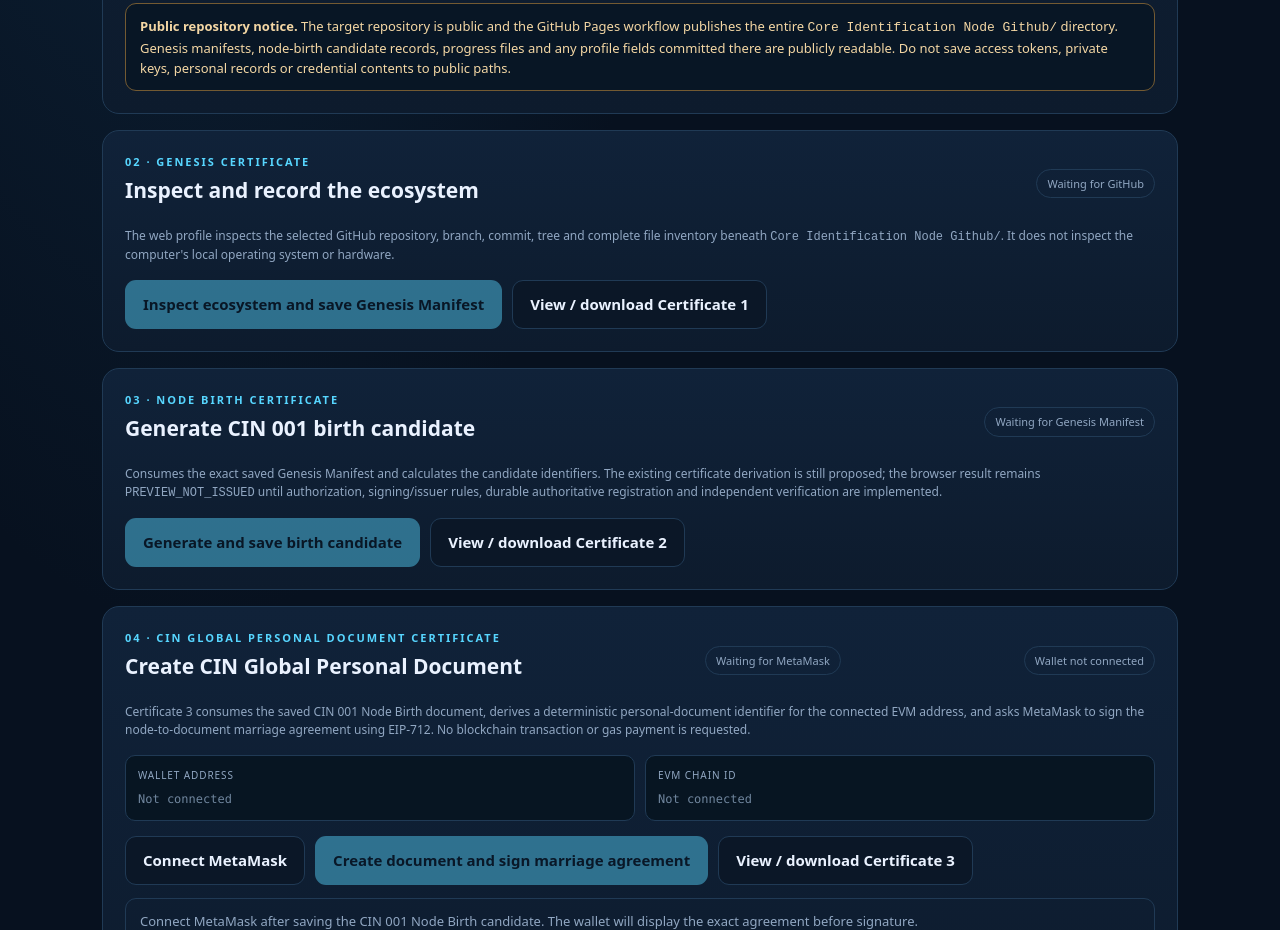
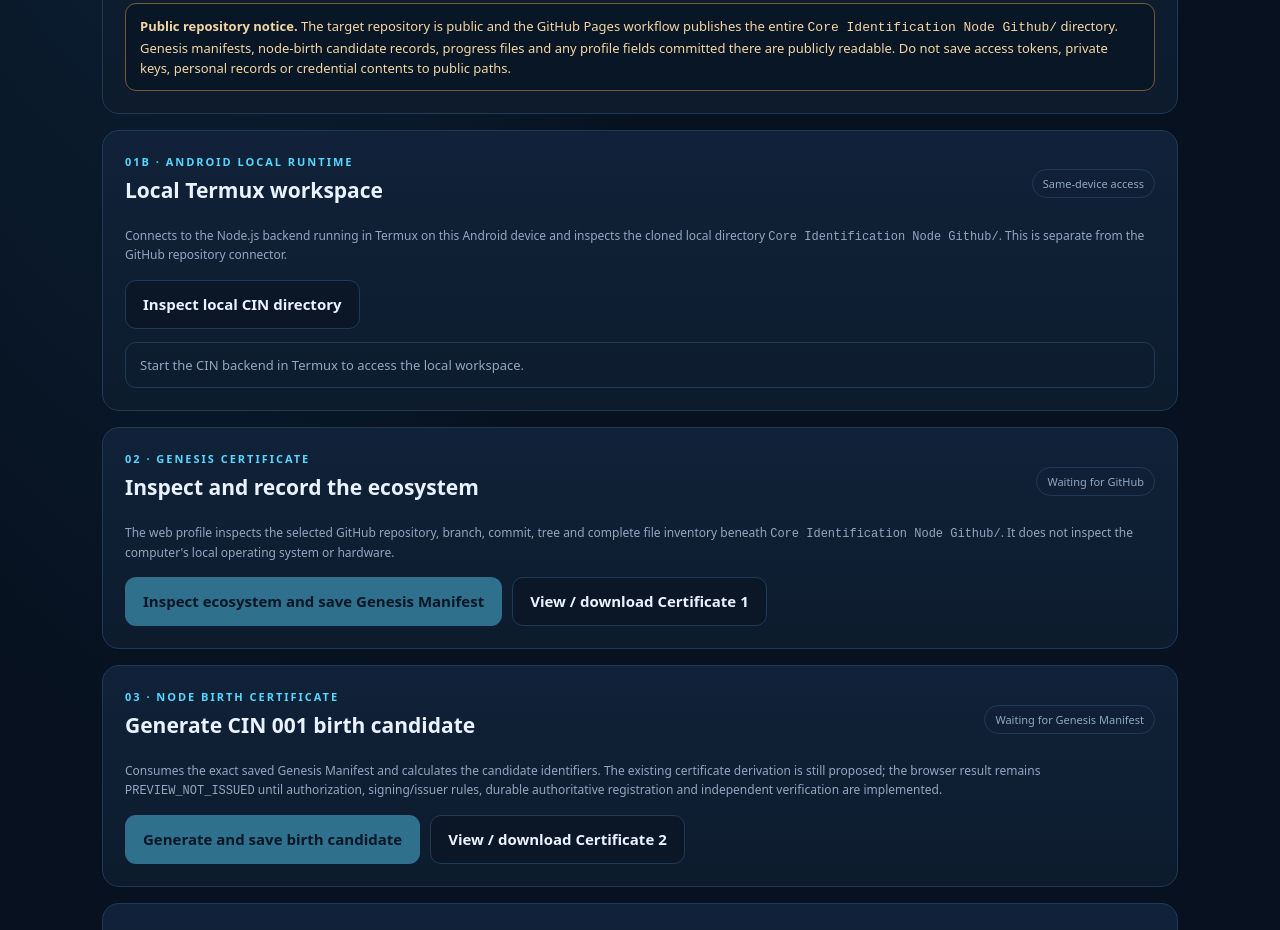
Before and after one commit to LerryAlexanderElizondoVillalobos/CIN-Core-Identification-Nodes-byLAEV, a plain HTML site: page Core Identification Node Github/index.html in a window 1280 px wide. Shown: the part 1454-2384 px from the top of the page. Drawn offline with nearby package versions, Linux system fonts and the light colour scheme.

Commit message:
Add Termux local workspace panel to CIN Lobby

```diff
--- a/Core Identification Node Github/index.html
+++ b/Core Identification Node Github/index.html
@@ -70,6 +70,14 @@
     <p class="small">Después de enlazar la cuenta, el paso 02 inspecciona el contenido de <code>Core Identification Node Github/</code> dentro de este mismo repositorio y guarda el registro de Genesis. El enlace directo permite abrir el directorio en GitHub; la autorización OAuth permite las operaciones de lectura y escritura desde esta Lobby.</p>
   </div>
   <div class="notice warning"><strong>Public repository notice.</strong> The target repository is public and the GitHub Pages workflow publishes the entire <code>Core Identification Node Github/</code> directory. Genesis manifests, node-birth candidate records, progress files and any profile fields committed there are publicly readable. Do not save access tokens, private keys, personal records or credential contents to public paths.</div>
+</section>
+
+<section class="panel" id="localWorkspacePanel">
+  <div class="panel-head"><div><div class="eyebrow">01B · Android local runtime</div><h2>Local Termux workspace</h2></div><span class="pill">Same-device access</span></div>
+  <p class="small">Connects to the Node.js backend running in Termux on this Android device and inspects the cloned local directory <code>Core Identification Node Github/</code>. This is separate from the GitHub repository connector.</p>
+  <div class="actions"><button class="btn secondary" id="inspectLocalWorkspaceButton" type="button">Inspect local CIN directory</button></div>
+  <div id="localWorkspaceStatus" class="status info">Start the CIN backend in Termux to access the local workspace.</div>
+  <pre id="localWorkspaceSummary" hidden></pre>
 </section>
 
 <section class="panel">
```
